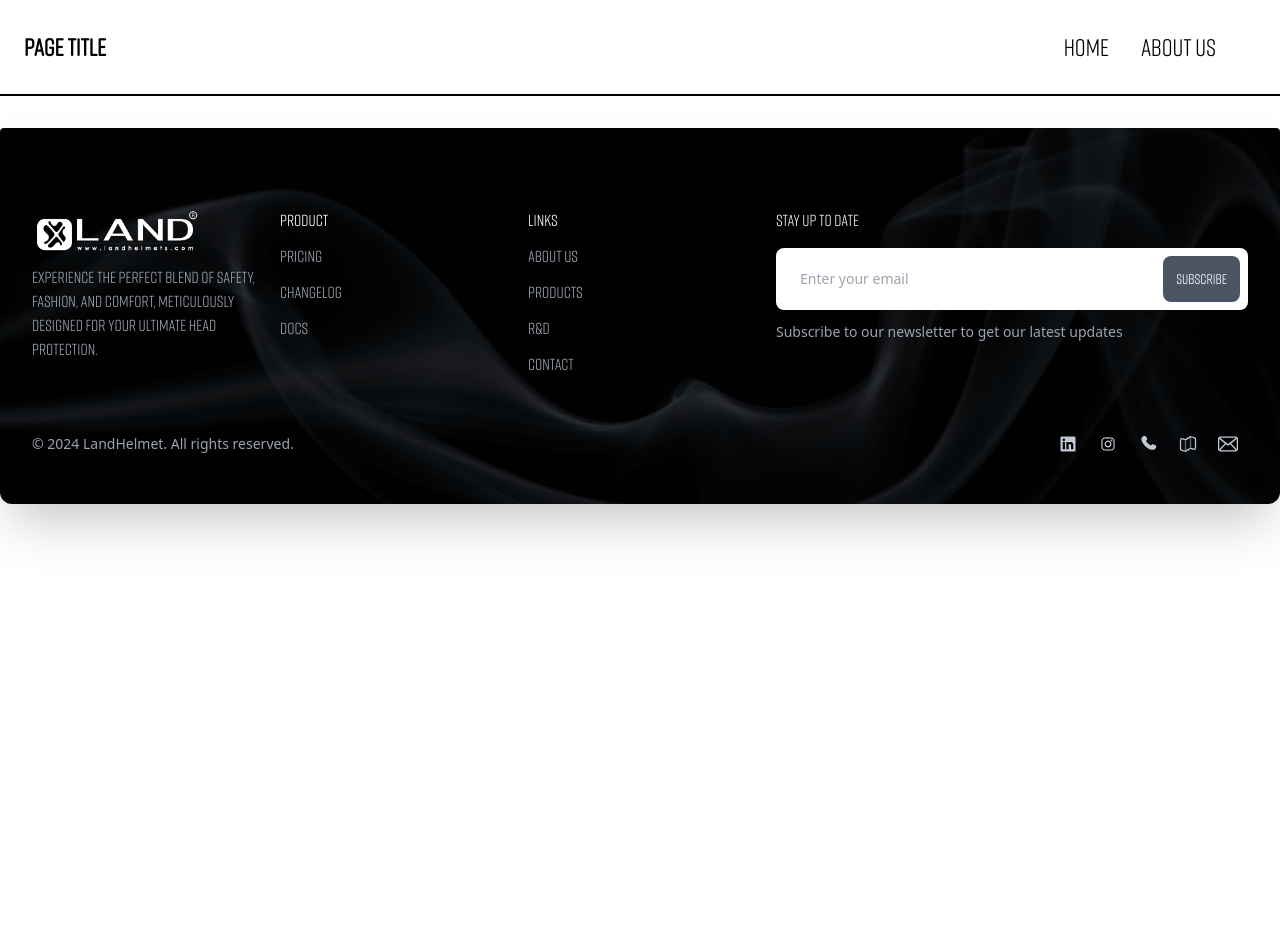
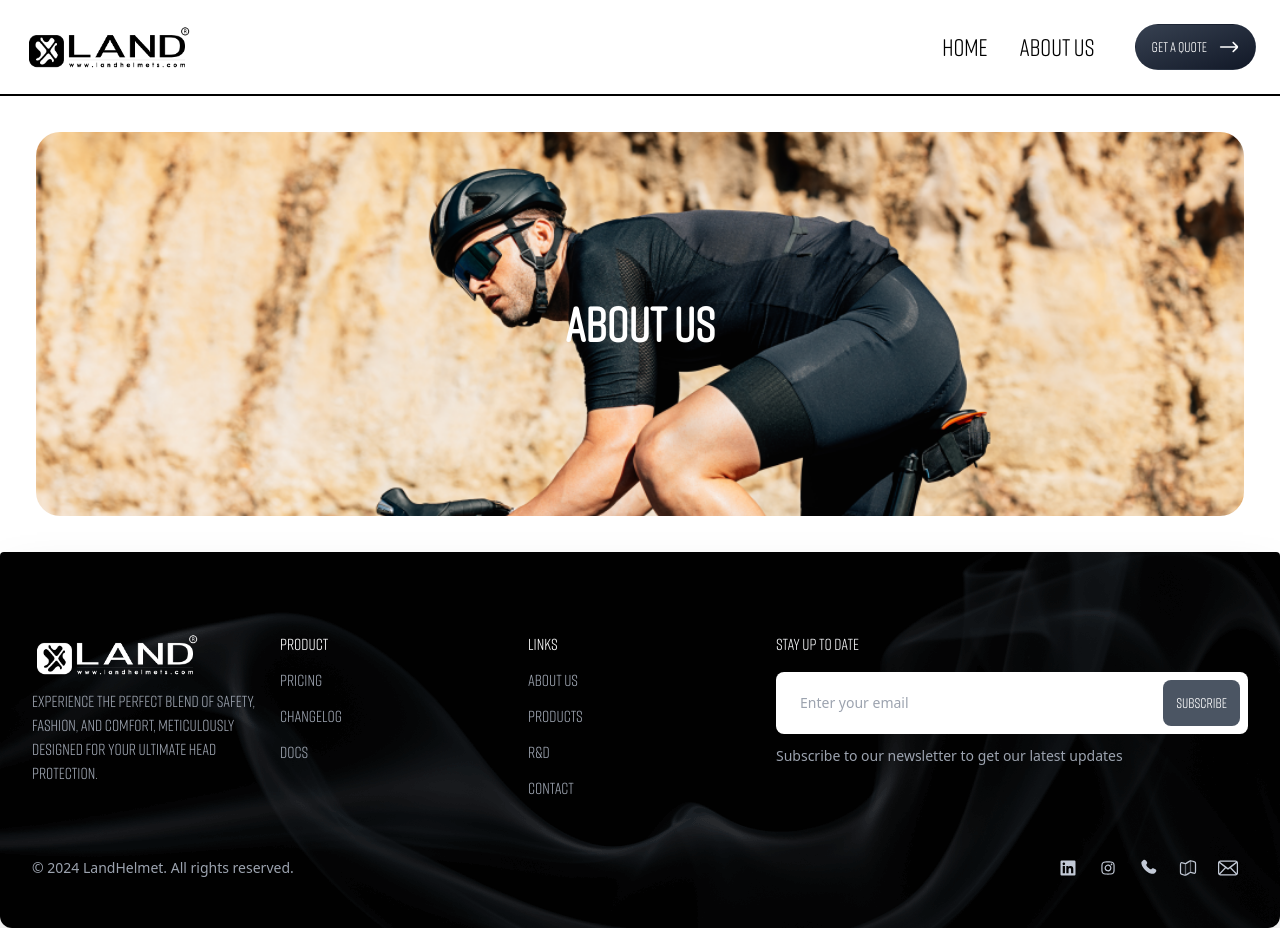
Before and after one commit to Recursive-Solutions-LLC/LandHelmet, a Next.js app: page /about-us in a window 1280 px wide. Before the commit the page ends 800 px from the top, so only its background shows below. Built offline with nearby package versions, Linux system fonts and the light colour scheme.

Commit message:
LH-19 ... todavia

```diff
--- /dev/null
+++ b/src/app/components/containers/AboutCover.tsx
@@ -0,0 +1,24 @@
+"use client"
+import React from "react";
+import Image from "next/image";
+
+interface ShowCaseProps {
+    title: string;
+    image: string;
+}
+
+const Cover: React.FC<ShowCaseProps> = ({
+    title,
+    image
+}) => {
+    return (
+        <>
+            <div className="font-custom relative m-9 flex justify-center items-center h-96 overflow-hidden">
+                <h1 className="absolute text-white text-5xl font-bold">{title}</h1>
+                <img src={image} alt="about-us-cover" width={1500} height={600} className="border-1 rounded-rounded-lg rounded-t-3xl rounded-b-3xl object-cover w-full h-full" />
+            </div>
+        </>
+    );
+};
+
+export default Cover;
--- a/src/app/components/containers/Details.tsx
+++ b/src/app/components/containers/Details.tsx
@@ -85,10 +85,10 @@ return  <button key={index}   onClick={ ()=>{
         <div className="md:py-8">
 
           <div className="mb-2 md:mb-3">
-          <h1 className="   font-custom mt-8  text-xl  tracking-tight leading-none md:text-5xl xl:text-6xl dark:text-white">
+          <h1 className="   font-custom mt-8  text-xl  tracking-tight leading-none md:text-5xl xl:text-6xl dark:text-black">
           {selectedProduct.title}
             </h1>
-            <p className=" font-light text-gray-500  lg:mb-8 md:text-lg lg:text-xl dark:text-gray-400">
+            <p className=" font-light text-gray-500  lg:mb-8 md:text-lg lg:text-xl dark:text-black">
             {selectedProduct.description}
             </p>
 
--- a/src/app/components/containers/Quote.tsx
+++ b/src/app/components/containers/Quote.tsx
@@ -6,11 +6,11 @@ const Quote = () => {
     <div className="max-w-[85rem] mx-auto px-4 sm:px-6 lg:px-8">
       <div className="grid md:grid-cols-2 gap-4 md:gap-8 xl:gap-20 md:items-center">
         <div>
-          <h1 className="tracking-tight leading-none font-custom block text-3xl  text-gray-800 sm:text-4xl lg:text-6xl lg:leading-tight dark:text-white">
+          <h1 className="tracking-tight leading-none font-custom block text-3xl  text-black sm:text-4xl lg:text-6xl lg:leading-tight dark:text-black">
             Start your journey with{" "}
-            <span className="text-white">LandHelmet</span>
+            <span className="text-blsck">LandHelmet</span>
           </h1>
-          <p className="mt-3 text-lg text-gray-400  ">
+          <p className="mt-3 text-lg text-black  ">
             Hand-picked professionals and expertly crafted components, designed
             for any kind of entrepreneur.
           </p>
@@ -57,7 +57,7 @@ const Quote = () => {
                 >
                   <path
                     d="M27.0352 1.6307L33.9181 16.3633C34.2173 16.6768 34.5166 16.9903 34.8158 16.9903L50.0779 19.1845C50.9757 19.1845 51.275 20.4383 50.6764 21.0652L39.604 32.3498C39.3047 32.6632 39.3047 32.9767 39.3047 33.2901L41.998 49.2766C42.2973 50.217 41.1002 50.8439 40.5017 50.5304L26.4367 43.3208C26.1375 43.3208 25.8382 43.3208 25.539 43.3208L11.7732 50.8439C10.8754 51.1573 9.97763 50.5304 10.2769 49.59L12.9702 33.6036C12.9702 33.2901 12.9702 32.9767 12.671 32.6632L1.29923 21.0652C0.700724 20.4383 0.999979 19.4979 1.89775 19.4979L17.1598 17.3037C17.459 17.3037 17.7583 16.9903 18.0575 16.6768L24.9404 1.6307C25.539 0.69032 26.736 0.69032 27.0352 1.6307Z"
-                    fill="currentColor"
+                    fill=""
                   />
                 </svg>
                 <svg
@@ -87,7 +87,7 @@ const Quote = () => {
                   />
                 </svg>
                 <svg
-                  className="size-4 text-gray-800 dark:text-gray-200"
+                  className="size-4 text-black dark:text-black"
                   width="51"
                   height="51"
                   viewBox="0 0 51 51"
@@ -100,7 +100,7 @@ const Quote = () => {
                   />
                 </svg>
                 <svg
-                  className="size-4 text-gray-800 dark:text-gray-200"
+                  className="size-4 text-black dark:text-black"
                   width="51"
                   height="51"
                   viewBox="0 0 51 51"
@@ -114,13 +114,13 @@ const Quote = () => {
                 </svg>
               </div>
 
-              <p className="mt-3 text-sm text-gray-800 dark:text-gray-200">
+              <p className="mt-3 text-sm text-black dark:text-black">
                 <span className="font-bold">4.6</span> /5 - from 12k reviews
               </p>
 
               <div className="mt-5">
                 <svg
-                  className="h-auto w-16 text-gray-800 dark:text-white"
+                  className="h-auto w-16 text-black dark:text-black"
                   width="80"
                   height="27"
                   viewBox="0 0 80 27"
@@ -210,7 +210,7 @@ const Quote = () => {
                   />
                 </svg>
                 <svg
-                  className="size-4 text-gray-800 dark:text-gray-200"
+                  className="size-4 text-black dark:text-black"
                   width="51"
                   height="51"
                   viewBox="0 0 51 51"
@@ -228,13 +228,13 @@ const Quote = () => {
                 </svg>
               </div>
 
-              <p className="mt-3 text-sm text-gray-800 dark:text-gray-200">
+              <p className="mt-3 text-sm text-black dark:text-black">
                 <span className="font-bold">4.8</span> /5 - from 5k reviews
               </p>
 
               <div className="mt-5">
                 <svg
-                  className="h-auto w-16 text-gray-800 dark:text-white"
+                  className="h-auto w-16 text-black dark:text-black"
                   width="110"
                   height="28"
                   viewBox="0 0 110 28"
--- a/src/app/components/layout/Header.tsx
+++ b/src/app/components/layout/Header.tsx
@@ -5,17 +5,19 @@ import { Bars3Icon, XMarkIcon } from "@heroicons/react/16/solid";
 import { FC, Fragment } from "react";
 import HeaderNavItem from "../model/HeaderNavItem";
 import { NavItems, SubNavItems } from "../model/NavItem";
-
+import Image from "next/image";
 interface HeaderProps {
     navItems: NavItems[];
     subNavItems: SubNavItems[][];
-  }
+}
 
 
 const Header: FC<HeaderProps> = ({ navItems, subNavItems }) => {
     return (
         <Popover className={"font-custom text-[#000] container mx-auto flex justify-between items-center border-b-2 border-black text-2xl px-6 py-2 h-24 mb-8 z-1"}>
-            <h1 className="font-bold">Page Title</h1>
+            <a className="flex-none text-xl font-custom text-white dark:focus:outline-none dark:focus:ring-1 dark:focus:ring-gray-600" href="#" aria-label="Brand">
+                <Image src="/images/logo.png" width={170} height={50} alt="logo" className="invert"/>
+            </a>
             <div className="grow">
                 <div className="hidden md:flex items-center justify-end mr-10 gap-2 md:gap-8">
                     {navItems.map((navItem, index) => (
@@ -78,6 +80,32 @@ const Header: FC<HeaderProps> = ({ navItems, subNavItems }) => {
                     </div>
                 </Popover.Panel>
             </Transition>
+            <a
+              className="hidden md:flex inline-flex justify-center items-center gap-x-3 text-center bg-gradient-to-tl from-gray-900 to-gray-700 hover:from-gray-900 hover:to-gray-600 border border-transparent text-white text-sm font-medium rounded-full focus:outline-none focus:ring-2 focus:ring-blue-600 focus:ring-offset-2 focus:ring-offset-white py-3 px-4 dark:focus:ring-offset-gray-800"
+              href="#"
+            >
+              GET A QUOTE
+              <svg
+                className=" size-5"
+                viewBox="0 0 24 24"
+                fill="none"
+                xmlns="http://www.w3.org/2000/svg"
+              >
+                <g id="SVGRepo_bgCarrier" strokeWidth="0"></g>
+                <g
+                  id="SVGRepo_tracerCarrier"
+                  strokeLinecap="round"
+                  strokeLinejoin="round"
+                ></g>
+                <g id="SVGRepo_iconCarrier">
+                  {" "}
+                  <path
+                    d="M16.3153 16.6681C15.9247 17.0587 15.9247 17.6918 16.3153 18.0824C16.7058 18.4729 17.339 18.4729 17.7295 18.0824L22.3951 13.4168C23.1761 12.6357 23.1761 11.3694 22.3951 10.5883L17.7266 5.9199C17.3361 5.52938 16.703 5.52938 16.3124 5.91991C15.9219 6.31043 15.9219 6.9436 16.3124 7.33412L19.9785 11.0002L2 11.0002C1.44772 11.0002 1 11.4479 1 12.0002C1 12.5524 1.44772 13.0002 2 13.0002L19.9832 13.0002L16.3153 16.6681Z"
+                    fill="#ffffff"
+                  ></path>{" "}
+                </g>
+              </svg>
+            </a>
         </Popover>
     );
 };
--- a/src/app/page.tsx
+++ b/src/app/page.tsx
@@ -11,7 +11,7 @@ import { NavItems, SubNavItems } from "./components/model/NavItem";
 export default function Home() {
   const variants = {
     hidden: { opacity: 0, x: -200, y: 0 },
-    enter: { opacity: 0.8, x: 0, y: 0},
+    enter: { opacity: 1, x: 0, y: 0},
   }
   const products: Product[] = [{
     title: "What is Lorem Ipsum?",
--- a/src/pages/about-us/index.tsx
+++ b/src/pages/about-us/index.tsx
@@ -10,6 +10,7 @@ import type { Metadata } from "next";
 import { Inter } from "next/font/google";
 import "../../app/globals.css";
 import { NavItems, SubNavItems } from "@/app/components/model/NavItem";
+import Cover from "@/app/components/containers/AboutCover";
 
 const AboutUs = () => {
   const navItems: NavItems[] = [
@@ -30,8 +31,7 @@ const AboutUs = () => {
   return (
     <>
       <Header navItems={navItems} subNavItems={subNavItems} />
-
-
+        < Cover title={"About Us"} image={"/images/about-us.png"}/>
       <Footer />
     </>
   );
```
Also changed, not shown: public/images/about-us.png (added).
